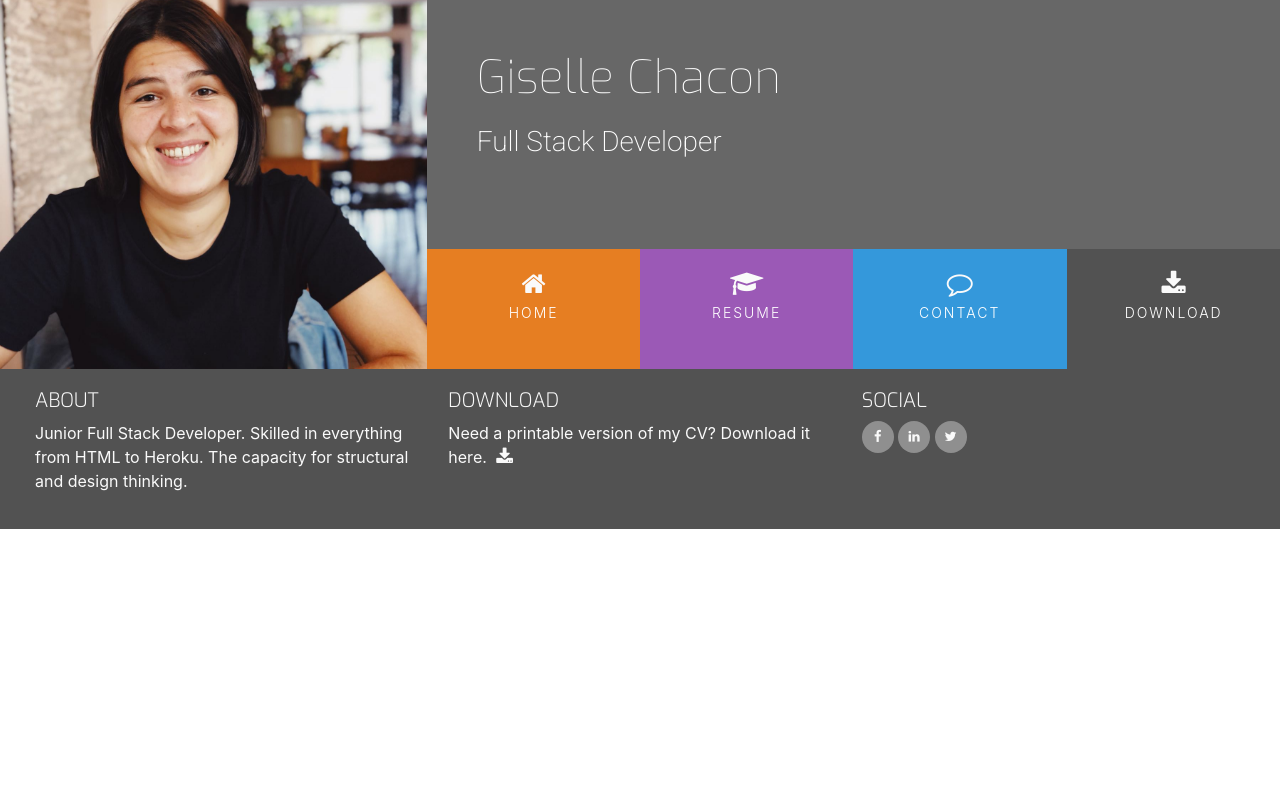
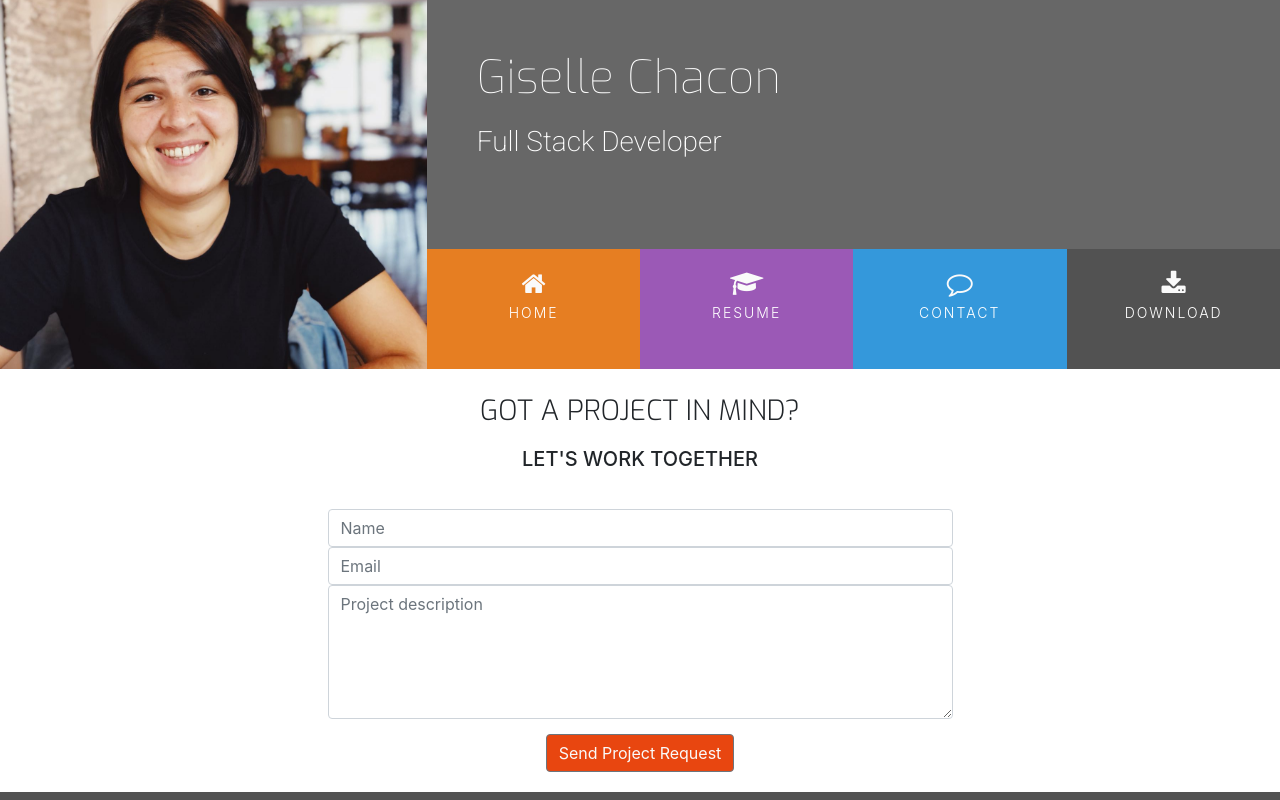
Before and after one commit to GiselleNessi/project-resume, a plain HTML site: page contact.html in a window 1280 px wide. Shown: the top 800 px of the page. Drawn offline with nearby package versions, Linux system fonts and the light colour scheme.

Commit message:
Added contact.html and updated pages

```diff
--- a/assets/css/style.css
+++ b/assets/css/style.css
@@ -28,6 +28,10 @@
 
 .ui-menu-color-contact {
     background-color: #3498db;
+}
+
+.bg-color-contact {
+    background: #fff;
 }
 
 .ui-menu-color-download {
@@ -351,3 +355,36 @@ footer {
 .history-items {
     margin-bottom: 30px;
 }
+
+/* ---------------------------------------- Contact form */
+
+.contact-heading {
+    font-family: "Exo", sans-serif;
+    font-weight: 300;
+    margin-top: 25px;
+    margin-bottom: 20px;
+}
+
+.center-form {
+    padding-top: 10px;
+    margin: 0 auto;
+    max-width: 70%;
+}
+
+button[type="submit"] {
+    margin-top: 15px;
+    margin-bottom: 20px;
+    color: #fafafa;
+    background-color: #e84610;
+}
+
+/* ---------------------------------------- Media queries */
+
+@media(min-width: 992px) {
+    .center-form {
+        padding-top: 30px;
+        min-height: 240px;
+        margin: 0 auto;
+        max-width: 50%;
+    }
+}
--- a/contact.html
+++ b/contact.html
@@ -31,19 +31,19 @@
 					<div class="col">
 						<ul id="nav" class="list-inline menucontainer">
 							<li class="col-6 col-sm-3 ui-menu-color-home list-inline-item menuitem">
-								<a href="#"
+								<a href="index.html"
 									class="hvr-sweep-to-bottom"><i class="fa fa-home" aria-hidden="true"></i><span>Home</span></a>
 							</li>
 							<li class="col-6 col-sm-3 ui-menu-color-resume list-inline-item menuitem">
-								<a href="#"
+								<a href="resume.html"
 									class="hvr-sweep-to-bottom"><i class="fa fa-graduation-cap" aria-hidden="true"></i><span>Resume</span></a>
 							</li>
 							<li class="col-6 col-sm-3 ui-menu-color-contact list-inline-item menuitem">
-								<a href="#"
+								<a href="contact.html"
 									class="hvr-sweep-to-bottom"><i class="fa fa-comment-o" aria-hidden="true"></i><span>Contact</span></a>
 							</li>
 							<li class="col-6 col-sm-3 ui-menu-color-download list-inline-item menuitem">
-								<a href="#"
+								<a href="assets/cv/Giselle Chacon - CV.pdf" target="_blank"
 									class="hvr-sweep-to-bottom"><i class="fa fa-download" aria-hidden="true"></i><span>Download</span></a>
 							</li>
 						</ul>
@@ -53,8 +53,26 @@
 			</div>
 		</div>
 	</header>
-	<section>
+	<section class="container-fluid">
+		<div class="row bg-color-contact">
+			<div class="col">
+				<h3 class="contact-heading uppercase text-center">Got a project in mind?</h3>
+				<h5 class="uppercase text-center">Let's work together</h5>
 
+				<div class="center-form">
+					<form>
+						<input type="text" name="name" id="fullname" class="form-control" placeholder="Name" required />
+						<input type="email" name="email" id="emailaddress" class="form-control" placeholder="Email" required />
+						<textarea rows="5" name="projectsummary" id="projectsummary" class="form-control" placeholder="Project description" required></textarea>
+						<div class="form-row text-center">
+                            <div class="col">
+                                <button type="submit" class="btn btn-secondary">Send Project Request</button>
+                            </div>
+                        </div>
+					</form>
+				</div>
+			</div>
+		</div>
 	</section>
 	<footer class="container-fluid">
 		<div id="footer-details" class="row">
@@ -69,7 +87,7 @@
 				<h5 class="uppercase general-sub">Download</h5>
 				<p class="inline-block">
 					Need a printable version of my CV? Download it here.
-					<a href="#" target="_blank" class="cv-pdf">
+					<a href="assets/cv/Giselle Chacon - CV.pdf" target="_blank" class="cv-pdf">
 						<i class="fa fa-download" aria-hidden="true"></i>
 						<span class="sr-only">Download link.</span>
 					</a>
@@ -85,14 +103,14 @@
 						</a>
 					</li>
 
-                    <li class="list-inline-item">
+					<li class="list-inline-item">
 						<a target="_blank" href="#">
 							<i class="fa fa-linkedin" aria-hidden="true"></i>
 							<span class="sr-only">Linkedin</span>
 						</a>
 					</li>
 
-                    <li class="list-inline-item">
+					<li class="list-inline-item">
 						<a target="_blank" href="#">
 							<i class="fa fa-twitter" aria-hidden="true"></i>
 							<span class="sr-only">Twitter</span>
```
Also changed, not shown: index.html (+3 -3 lines), resume.html (+3 -3 lines), 1 other file.
